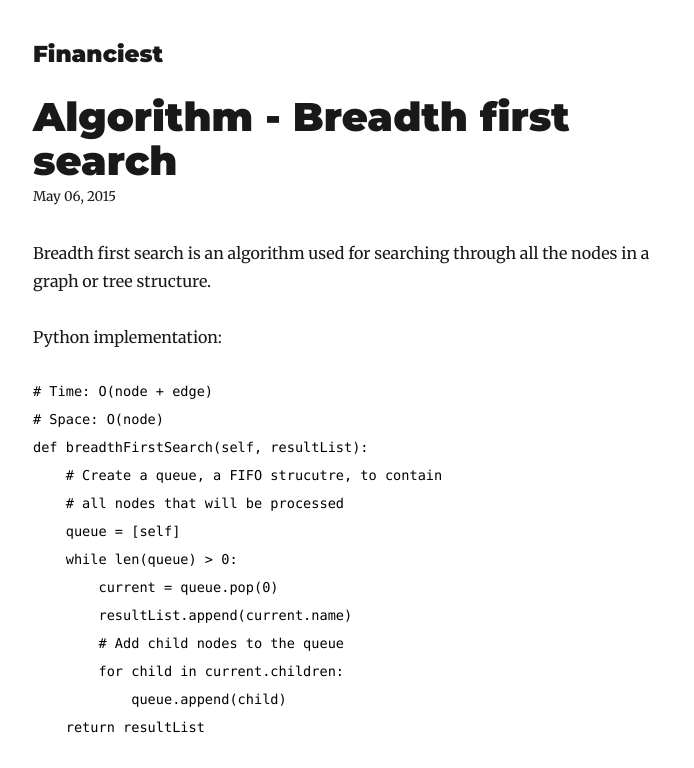
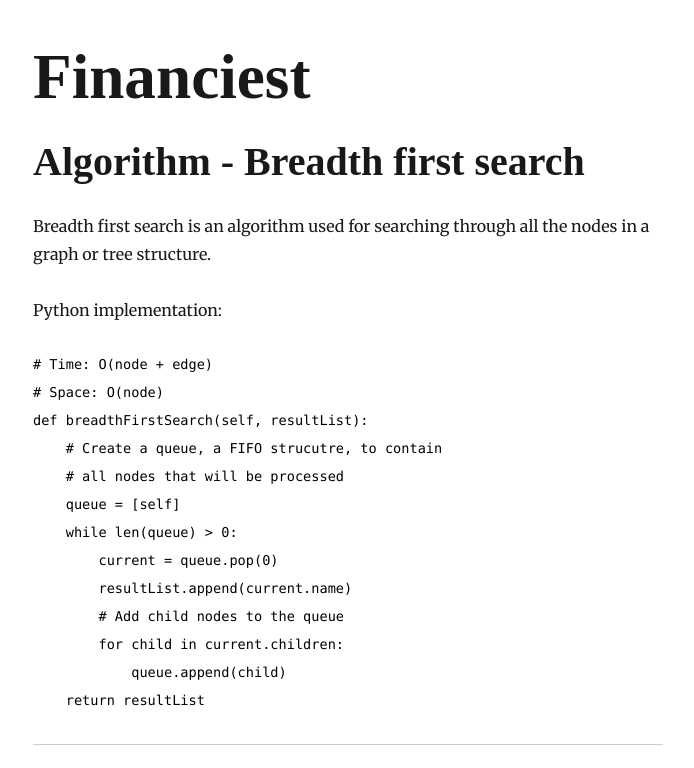
Before and after one commit to klajddd/klajddd.github.io, a Gatsby site: page /algorithm-breadth-first-search/ in a window 1280 px wide. Shown: the top 768 px of the page, without its empty margins (292-986 px from the left). Built offline with nearby package versions, Linux system fonts and the light colour scheme; Gatsby itself is replaced by a stand-in of ours; some packages are replaced by stand-ins of ours; code samples lack their colours.

Commit message:
Update layout font.

```diff
--- a/src/components/layout.js
+++ b/src/components/layout.js
@@ -21,6 +21,7 @@
             boxShadow: `none`,
             textDecoration: `none`,
             color: `inherit`,
+            fontFamily: `Times New Roman, sans-serif`,
           }}
           to={`/`}
         >
@@ -32,7 +33,8 @@
     header = (
       <h3
         style={{
-          fontFamily: `Montserrat, sans-serif`,
+          ...scale(1.5),
+          fontFamily: `Times New Roman, sans-serif`,
           marginTop: 0,
         }}
       >
--- a/src/templates/blog-post.js
+++ b/src/templates/blog-post.js
@@ -23,6 +23,7 @@
             style={{
               marginTop: rhythm(1),
               marginBottom: 0,
+              fontFamily: `Times New Roman, sans-serif`,
             }}
           >
             {post.frontmatter.title}
@@ -34,7 +35,7 @@
               marginBottom: rhythm(1),
             }}
           >
-            {post.frontmatter.date}
+            {/* {post.frontmatter.date} */}
           </p>
         </header>
         <section dangerouslySetInnerHTML={{ __html: post.html }} />
```
Also changed, not shown: src/pages/index.js (+8 -1 lines).
